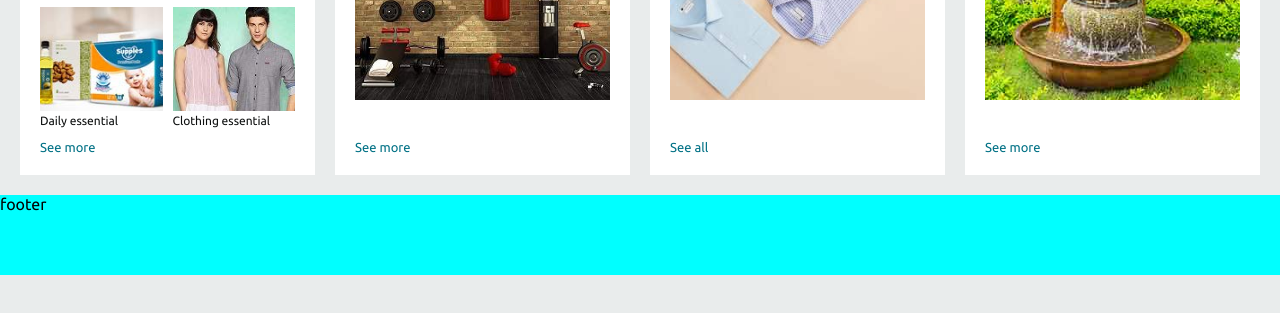
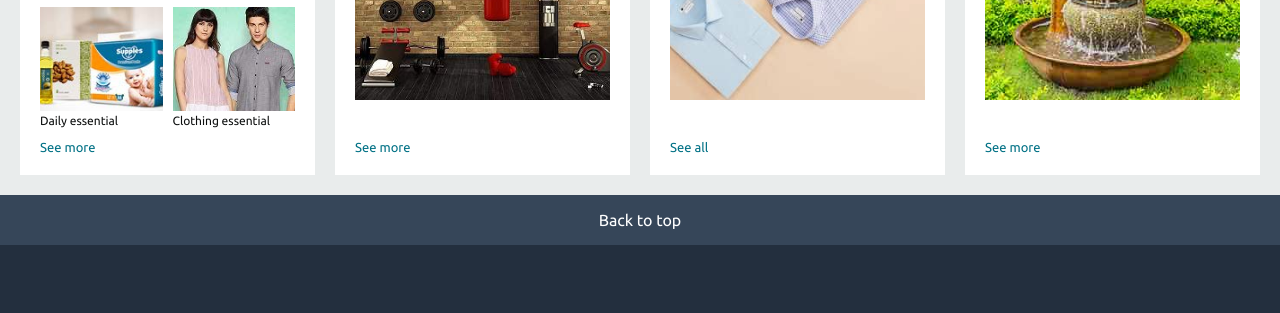
Before and after one commit to dpkpx/Amazon-Clone, a website: page index.html in a window 1280 px wide. Shown: the part 2137-2450 px from the top of the page. Before the commit the page ends 2412 px from the top, so only its background shows below. Drawn offline with Linux system fonts and the light colour scheme.

Commit message:
working on footer

```diff
--- a/index.html
+++ b/index.html
@@ -21,7 +21,7 @@
 
 <body>
 
-    <div class="nav-wrapper">
+    <div class="nav-wrapper" id="navTop">
         <div class="nav nav-hover flex">
             <a role="link" href="#" tabindex="0" class="nav__logo nav-item flex">
                 <span class="nav__logo_img nav-icon"></span>
@@ -600,11 +600,9 @@
 
     </div> <!-- page-container -->
     <div class="footer-wrapper">
-
-        <footer>
-            <span>footer</span>
-        </footer>
-
+        <div class="footer__backToTop">
+            <a href="#navTop">Back to top</a>
+        </div>
     </div> <!-- footer-wrapper -->
 
 
--- a/src/scss/components/footer.scss
+++ b/src/scss/components/footer.scss
@@ -1,7 +1,29 @@
+@use "../globals/colours.scss" as *;
 
 .footer-wrapper {
     width: 100%;
     min-width: min-content;
-    background-color: aqua;
-    height: 10vh;
+    background-color: var(--footer-bg);
+    height: 50vh;
 }
+
+.footer{
+    &__backToTop{
+
+        & a{
+            display: block;
+            width: 100%;
+            height: 50px;
+            color: var(--text-light);
+            background-color: var(--back-to-top-bg);
+            text-align: center;
+            line-height: 50px;
+
+            &:hover{
+            background-color: var(--back-to-top-bg-hover);
+
+            }
+
+        }
+    }
+}
--- a/src/scss/globals/colours.scss
+++ b/src/scss/globals/colours.scss
@@ -21,6 +21,9 @@
     --card-wide-header:hsl(0,0%,27%);
     --card-scrollbar-thumb:hsl(0, 0%, 67%);
     --card-scrollbar-thumb-hover:hsl(0, 0%, 53%);
+    --footer-bg: hsl(213,28%, 19%);
+    --back-to-top-bg:hsl(213, 24%, 28%);
+    --back-to-top-bg-hover:hsl(213, 19%, 35%);
 
 
 }
```
Also changed, not shown: dist/style.css, 1 other file.
